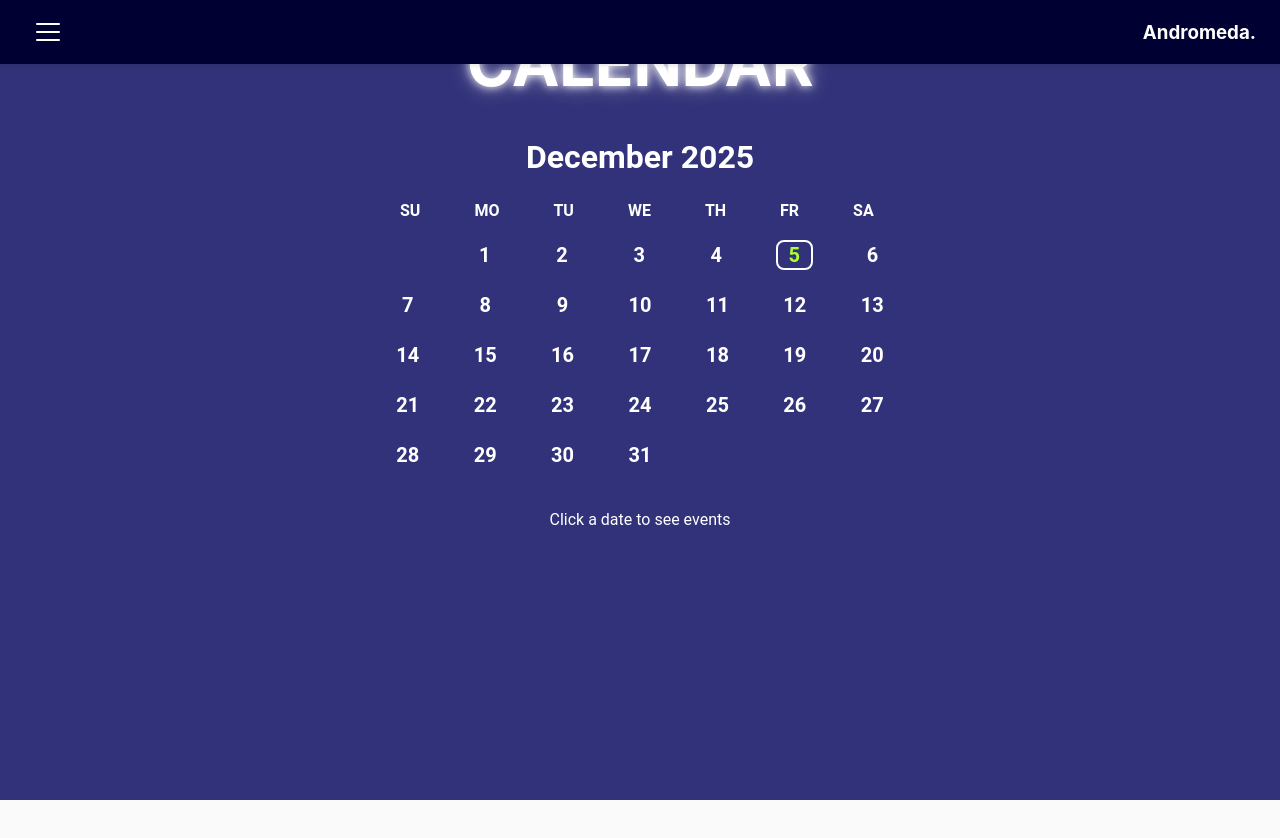
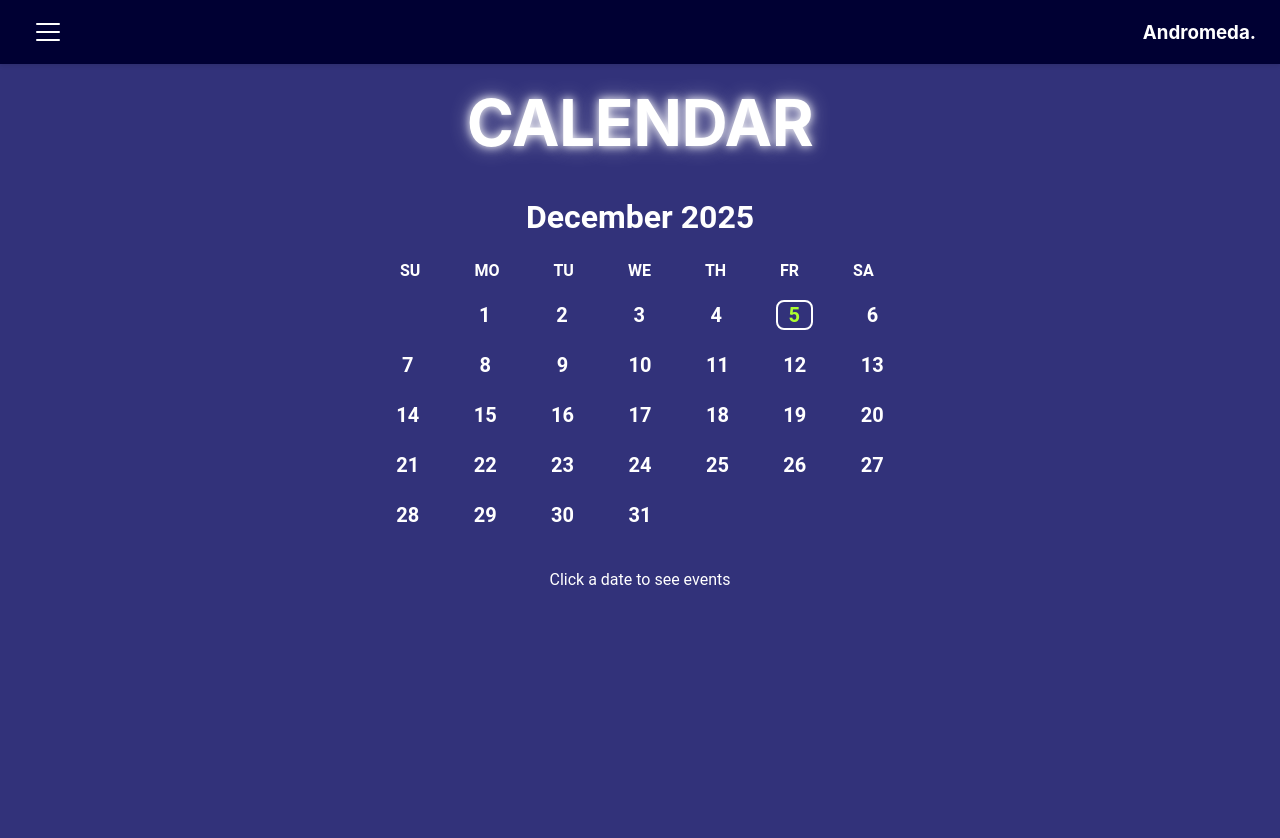
Before and after one commit to abk2191/organiser, a React (Vite) app: page /organiser/calendar in a window 1280 px wide. Shown: the top 838 px of the page. Before the commit the page ends 800 px from the top, so only its background shows below. Built offline with nearby package versions, Linux system fonts and the light colour scheme.

Commit message:
Added new features

```diff
--- a/src/index.css
+++ b/src/index.css
@@ -960,7 +960,7 @@ html {
   flex-direction: column;
   align-items: center;
   justify-content: center;
-
+  border-top: 1px solid #000033;
   position: fixed;
   bottom: 0;
   left: 0;
@@ -973,6 +973,7 @@ html {
   display: flex;
   flex-direction: column;
   align-items: center;
+  margin-top: 60px;
 }
 
 .week-container {
```
